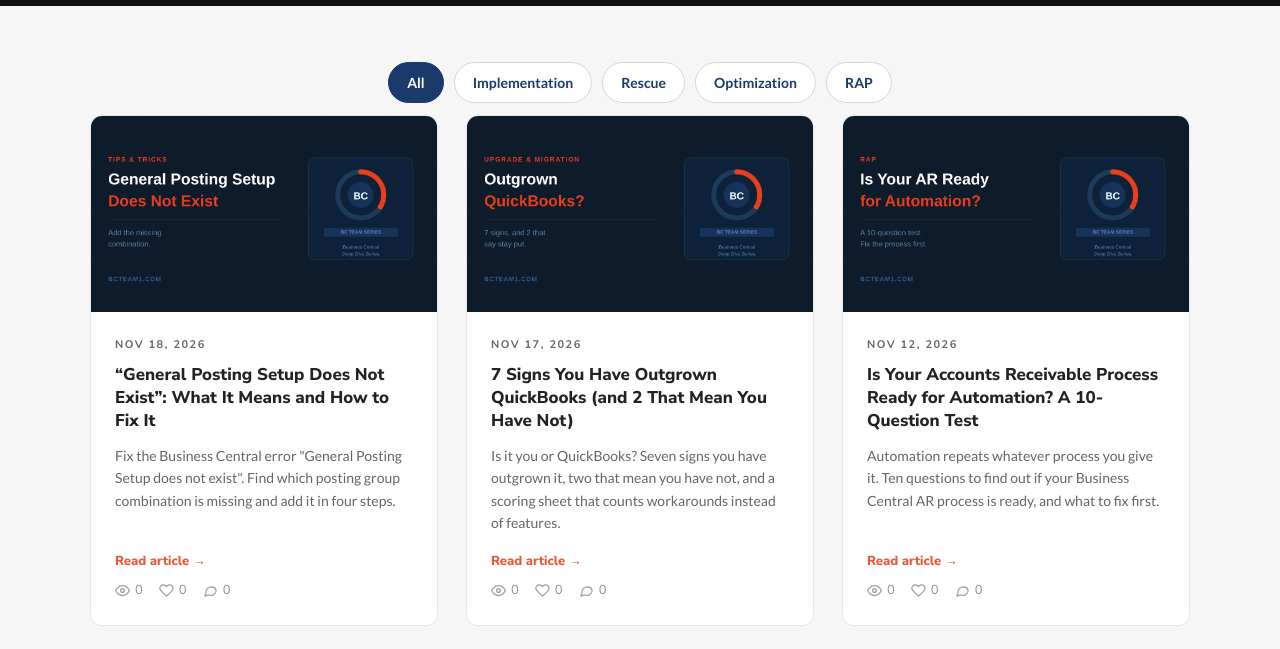
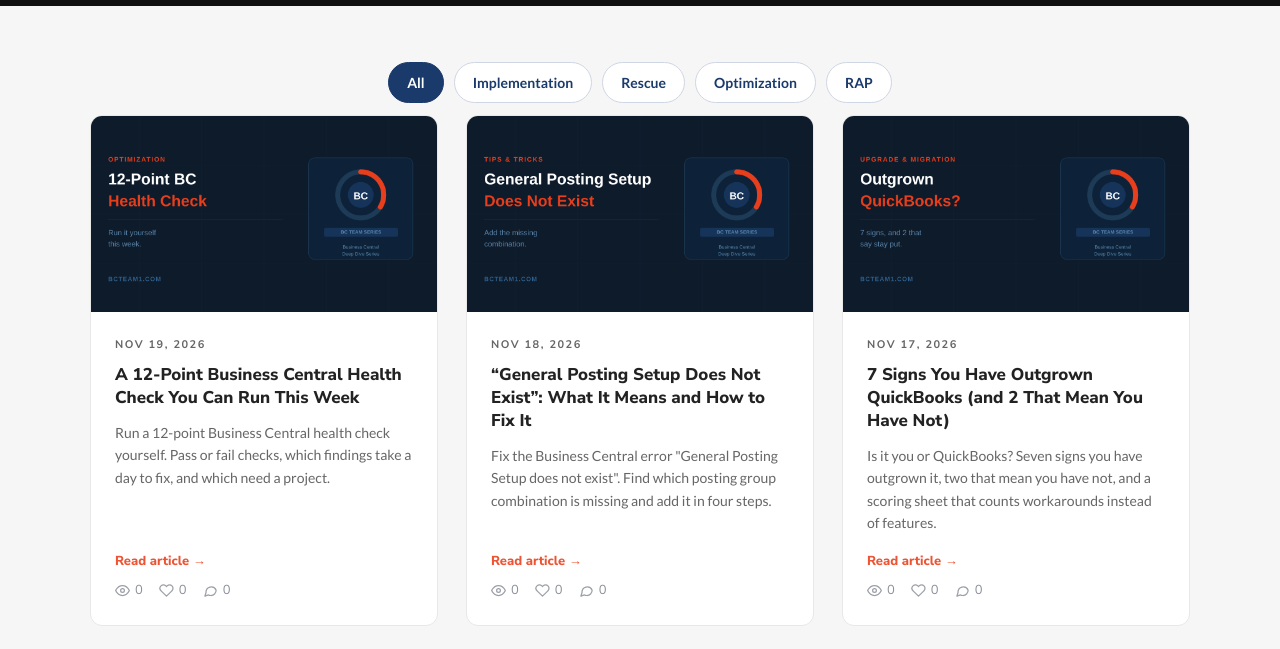
Before and after one commit to BCteam-1/bcteam1, a plain HTML site: page pages/blog.html in a window 1280 px wide. Shown: the part 450-1099 px from the top of the page. Drawn offline with Linux system fonts and the light colour scheme; no server answers.

Commit message:
chore: publish scheduled blog(s) [2026-11-19]

```diff
--- a/pages/blog.html
+++ b/pages/blog.html
@@ -101,6 +101,19 @@
     <p class="blog-filter-note" id="blog-filter-note" hidden></p>
 
     <div class="blog-grid" id="blog-grid">
+      <!-- Scheduled Post: Nov 19, 2026 -->
+      <article class="blog-card">
+        <img class="blog-card-thumb" src="/assets/blog/2026-11-19-business-central-health-check-12-points-cover.png" alt="A 12-Point Business Central Health Check You Can Run This Week" loading="lazy">
+        <div class="blog-card-body">
+          <div class="blog-card-date">Nov 19, 2026</div>
+          <h2 class="blog-card-title">
+            <a href="/pages/blog/2026-11-19-business-central-health-check-12-points.html">A 12-Point Business Central Health Check You Can Run This Week</a>
+          </h2>
+          <p class="blog-card-desc">Run a 12-point Business Central health check yourself. Pass or fail checks, which findings take a day to fix, and which need a project.</p>
+          <a href="/pages/blog/2026-11-19-business-central-health-check-12-points.html" class="blog-card-link">Read article &#8594;</a>
+        </div>
+      </article>
+
       <!-- Scheduled Post: Nov 18, 2026 -->
       <article class="blog-card">
         <img class="blog-card-thumb" src="/assets/blog/2026-11-18-general-posting-setup-does-not-exist-cover.png" alt="“General Posting Setup Does Not Exist”: What It Means and How to Fix It" loading="lazy">
```
Also changed, not shown: assets/blog/2026-11-19-business-central-health-check-12-points-cover.png (renamed from assets/scheduled/2026-11-19-business-central-health-check-12-points-cover.png), pages/blog/2026-11-19-business-central-health-check-12-points.html (renamed from pages/scheduled/2026-11-19-business-central-health-check-12-points.html).
